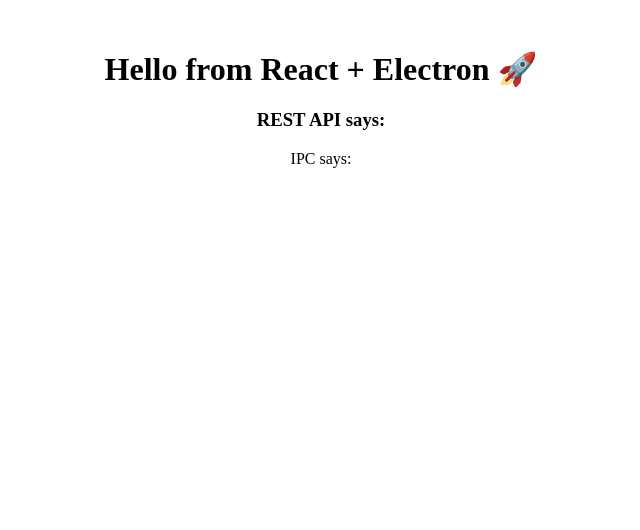
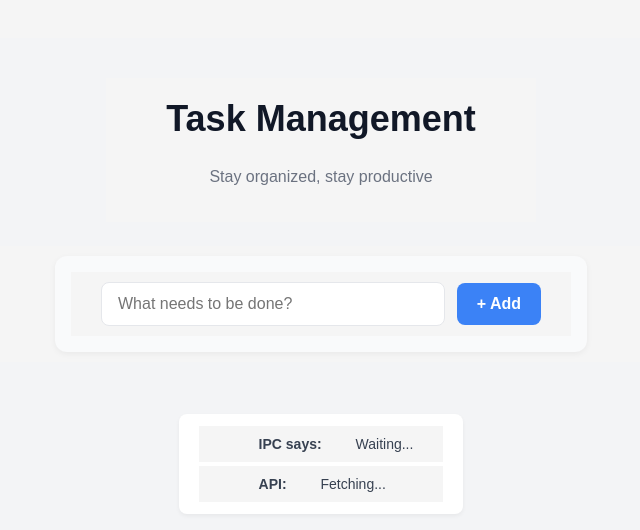
Before and after one commit to sajakshrestha8/Todo-desktop, a React (Vite) app in the folder todo_Client/: page / in a window 1280 px wide. Shown: the top 530 px of the page, without its empty margins (319-959 px from the left). Built offline with nearby package versions, Linux system fonts and the light colour scheme; no server answers.

Commit message:
updated the design

```diff
--- a/todo_Client/src/App.tsx
+++ b/todo_Client/src/App.tsx
@@ -1,5 +1,6 @@
 import { useEffect, useState } from "react";
 import axios from "axios";
+import AddTask from "./Components/AddTask";
 
 function App() {
   const [message, setMessage] = useState("");
@@ -24,10 +25,55 @@
   }, []);
 
   return (
-    <div style={{ textAlign: "center", marginTop: "50px" }}>
-      <h1>Hello from React + Electron 🚀</h1>
-      <h3>REST API says: {res}</h3>
-      <p>IPC says: {message}</p>
+    <div
+      style={{
+        minHeight: "100vh",
+        backgroundColor: "#F3F4F6",
+        display: "flex",
+        flexDirection: "column",
+        alignItems: "center",
+        padding: "40px 20px",
+        fontFamily: "sans-serif",
+      }}
+    >
+      <div style={{ textAlign: "center", marginBottom: "24px" }}>
+        <h1
+          style={{
+            fontSize: "36px",
+            fontWeight: 800,
+            color: "#111827",
+            margin: "0",
+          }}
+        >
+          Task Management
+        </h1>
+        <p style={{ color: "#6B7280", marginTop: "8px", fontSize: "16px" }}>
+          Stay organized, stay productive
+        </p>
+      </div>
+
+      <div style={{ width: "100%", maxWidth: "600px", marginBottom: "32px" }}>
+        <AddTask />
+      </div>
+
+      <div
+        style={{
+          marginTop: "20px",
+          backgroundColor: "#FFFFFF",
+          padding: "12px 20px",
+          borderRadius: "8px",
+          boxShadow: "0 2px 4px rgba(0,0,0,0.05)",
+          fontSize: "14px",
+          color: "#374151",
+        }}
+      >
+        <p style={{ margin: 0 }}>
+          <strong>IPC says:</strong> {message || "Waiting..."}
+        </p>
+        <p style={{ margin: "4px 0 0 0" }}>
+          <strong>API:</strong> {res || "Fetching..."}
+        </p>
+      </div>
     </div>
   );
 }
--- /dev/null
+++ b/todo_Client/src/Components/AddTask.tsx
@@ -0,0 +1,63 @@
+const AddTask = () => {
+  return (
+    <div
+      style={{
+        backgroundColor: "#F9FAFB",
+        padding: "16px",
+        borderRadius: "12px",
+        boxShadow: "0 2px 6px rgba(0,0,0,0.05)",
+        maxWidth: "500px",
+        margin: "0 auto",
+      }}
+    >
+      <div
+        style={{
+          display: "grid",
+          gridTemplateColumns: "1fr auto",
+          gap: "12px",
+          alignItems: "center",
+        }}
+      >
+        <input
+          type="text"
+          placeholder="What needs to be done?"
+          style={{
+            width: "100%",
+            padding: "12px 16px",
+            backgroundColor: "#FFFFFF",
+            border: "1px solid #E5E7EB",
+            borderRadius: "8px",
+            fontSize: "16px",
+            outline: "none",
+            boxSizing: "border-box",
+          }}
+          onFocus={(e) => (e.currentTarget.style.borderColor = "#3B82F6")}
+          onBlur={(e) => (e.currentTarget.style.borderColor = "#E5E7EB")}
+        />
+        <button
+          style={{
+            padding: "12px 20px",
+            border: "none",
+            backgroundColor: "#3B82F6",
+            borderRadius: "8px",
+            color: "white",
+            fontSize: "16px",
+            fontWeight: 600,
+            cursor: "pointer",
+            transition: "background-color 0.2s ease",
+          }}
+          onMouseOver={(e) =>
+            (e.currentTarget.style.backgroundColor = "#2563EB")
+          }
+          onMouseOut={(e) =>
+            (e.currentTarget.style.backgroundColor = "#3B82F6")
+          }
+        >
+          + Add
+        </button>
+      </div>
+    </div>
+  );
+};
+
+export default AddTask;
--- /dev/null
+++ b/todo_Client/src/index.css
@@ -0,0 +1,7 @@
+*{
+    padding-left: 30px;
+    padding-right: 30px;
+    padding-top: 10px;
+    padding-bottom: 10px;
+    background-color: #F5F5F5;
+}
--- a/todo_Client/src/main.tsx
+++ b/todo_Client/src/main.tsx
@@ -1,6 +1,7 @@
 import { StrictMode } from 'react'
 import { createRoot } from 'react-dom/client'
 import App from './App.tsx'
+import "./index.css"
 
 createRoot(document.getElementById('root')!).render(
   <StrictMode>
```
